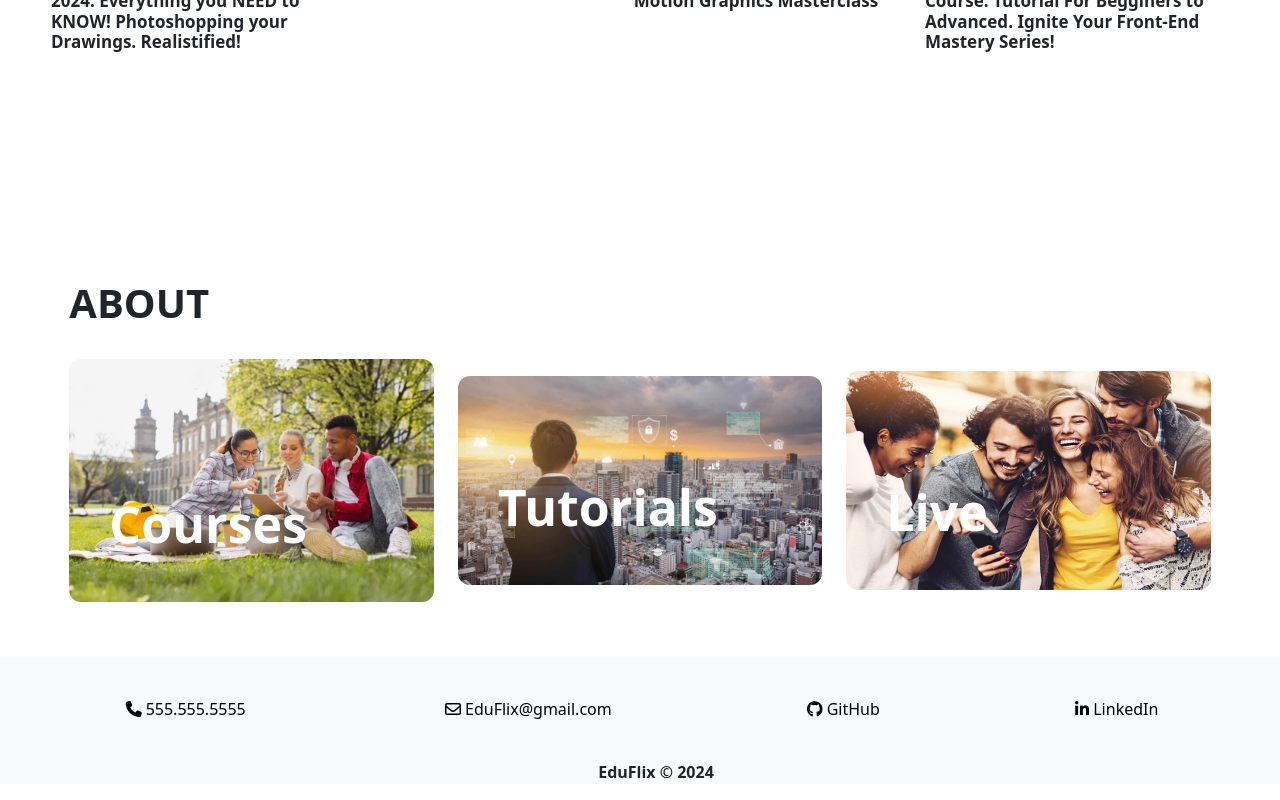
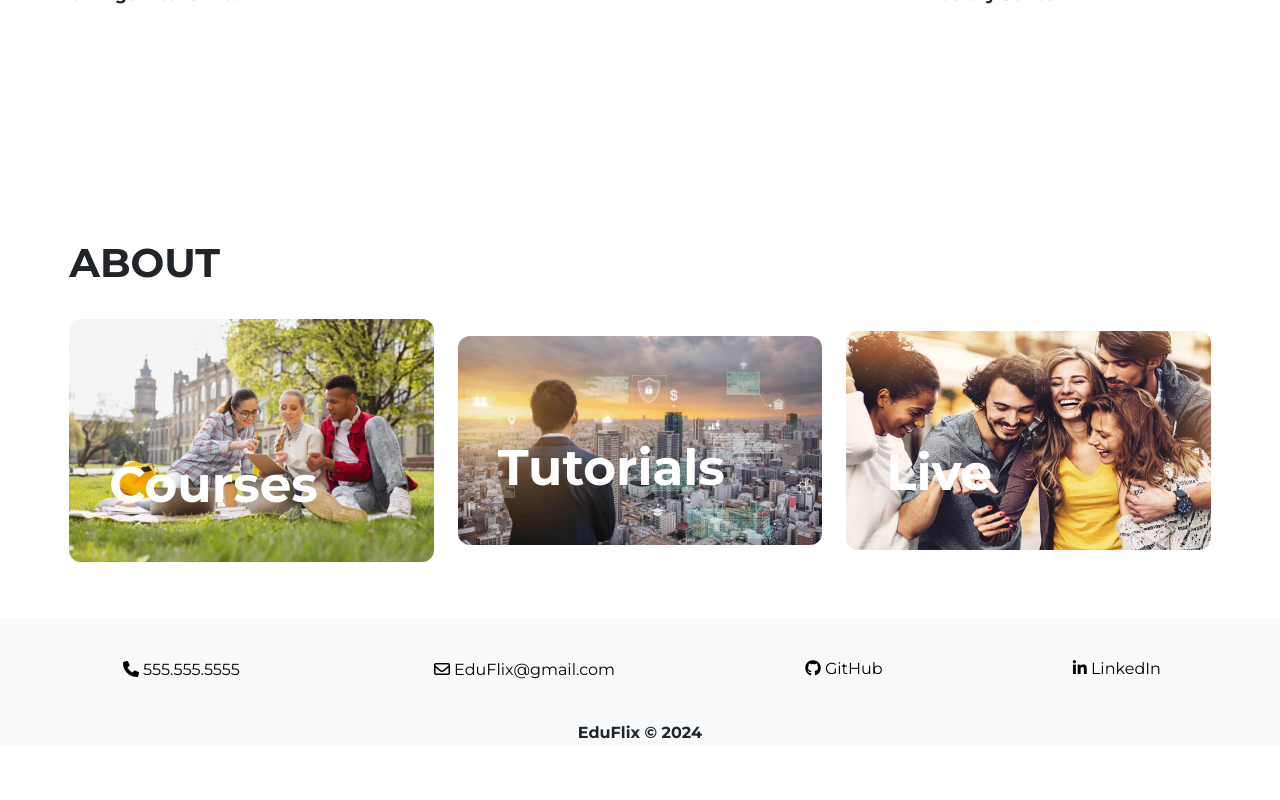
Before and after one commit to YTasheva/EduFlix, a React (Vite) app: page / in a window 1280 px wide. Shown: the part 1911-2711 px from the top of the page. After the commit the page ends 2672 px from the top, so only its background shows below. Built offline with nearby package versions, Linux system fonts and the light colour scheme.

Commit message:
Add Bootstrap CSS import and update footer styling

```diff
--- a/src/components/Footer.jsx
+++ b/src/components/Footer.jsx
@@ -1,4 +1,5 @@
 import React from "react";
+import 'bootstrap/dist/css/bootstrap.min.css';
 
 const Footer = () => {
   const today = new Date();
@@ -30,7 +31,7 @@
           <i className="fa-brands fa-linkedin-in" aria-hidden="true"></i> LinkedIn
         </a>
       </div>
-      <div className="text-center d-block bg-light text-dark container-fluid pt-3">
+      <div className="text-center d-block bg-light text-dark container-fluid mb-3 pt-3">
         <ul>
           <b>EduFlix &copy; {today.getFullYear()}</b>
         </ul>
```
